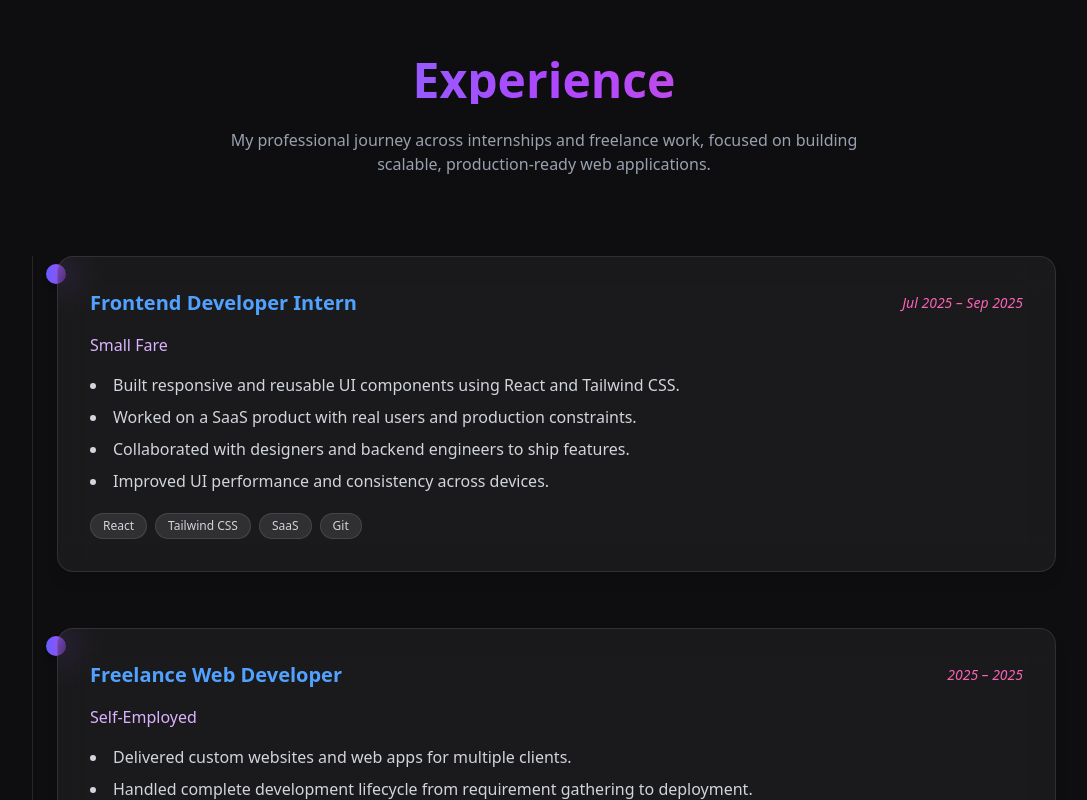
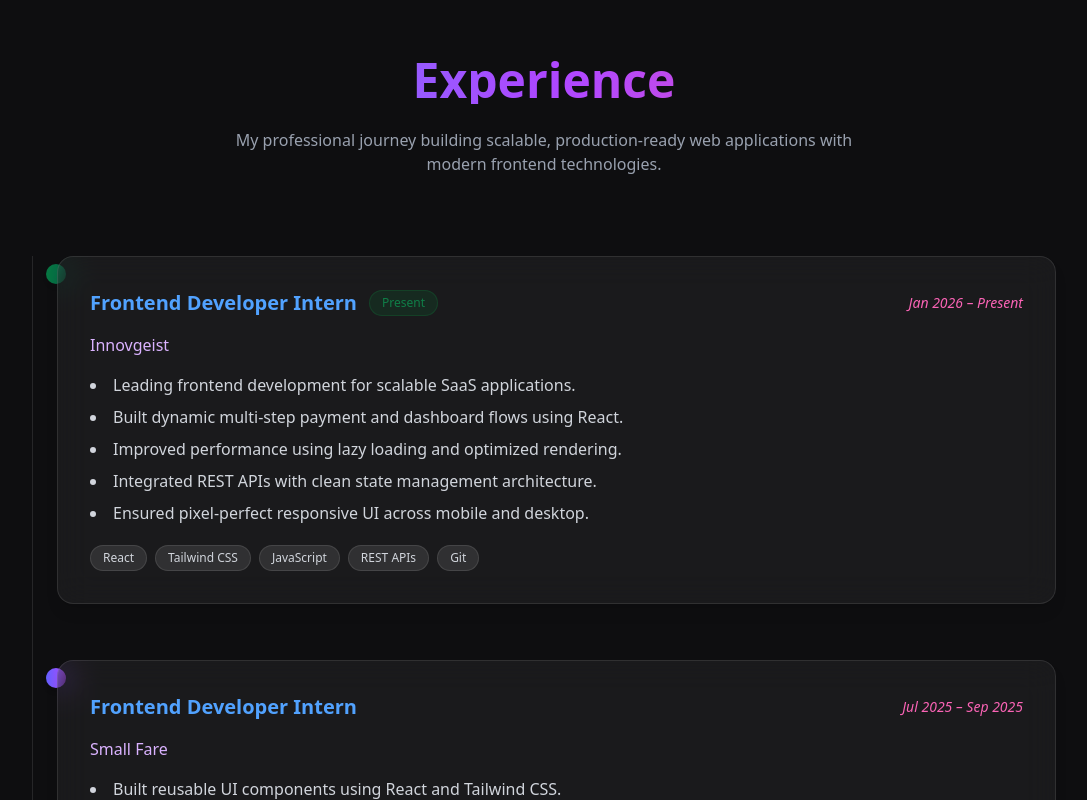
Before and after one commit to nikilkumarks/My_portfolio, a React (Vite) app: page / in a window 1280 px wide. Shown: the part 4660-5460 px from the top of the page, without its empty margins (96-1183 px from the left). Built offline with nearby package versions, Linux system fonts and the light colour scheme.

Commit message:
some add on's

```diff
--- a/src/components/Experience.jsx
+++ b/src/components/Experience.jsx
@@ -4,23 +4,39 @@
 const experiences = [
   {
     role: "Frontend Developer Intern",
+    company: "Innovgeist",
+    duration: "Jan 2026 – Present",
+    current: true,
+    highlights: [
+      "Leading frontend development for scalable SaaS applications.",
+      "Built dynamic multi-step payment and dashboard flows using React.",
+      "Improved performance using lazy loading and optimized rendering.",
+      "Integrated REST APIs with clean state management architecture.",
+      "Ensured pixel-perfect responsive UI across mobile and desktop.",
+    ],
+    tech: ["React", "Tailwind CSS", "JavaScript", "REST APIs", "Git"],
+  },
+  {
+    role: "Frontend Developer Intern",
     company: "Small Fare",
     duration: "Jul 2025 – Sep 2025",
+    current: false,
     highlights: [
-      "Built responsive and reusable UI components using React and Tailwind CSS.",
+      "Built reusable UI components using React and Tailwind CSS.",
       "Worked on a SaaS product with real users and production constraints.",
       "Collaborated with designers and backend engineers to ship features.",
-      "Improved UI performance and consistency across devices.",
+      "Improved UI consistency and cross-device responsiveness.",
     ],
     tech: ["React", "Tailwind CSS", "SaaS", "Git"],
   },
   {
     role: "Freelance Web Developer",
     company: "Self-Employed",
-    duration: "2025 – 2025",
+    duration: "2025",
+    current: false,
     highlights: [
       "Delivered custom websites and web apps for multiple clients.",
-      "Handled complete development lifecycle from requirement gathering to deployment.",
+      "Managed full development lifecycle from requirement gathering to deployment.",
       "Focused on clean UI, responsiveness, and performance optimization.",
       "Deployed projects using Vercel, Netlify, and Render.",
     ],
@@ -34,8 +50,6 @@
       id="experience"
       className="relative py-28 px-6 sm:px-10 lg:px-20 bg-[#0e0e10] text-white min-h-screen overflow-hidden"
     >
-
-
       <div className="relative z-10 max-w-5xl mx-auto">
         {/* Heading */}
         <motion.h2
@@ -57,8 +71,8 @@
           viewport={{ once: true }}
           className="text-center text-gray-400 max-w-2xl mx-auto mb-20"
         >
-          My professional journey across internships and freelance work, focused
-          on building scalable, production-ready web applications.
+          My professional journey building scalable, production-ready web
+          applications with modern frontend technologies.
         </motion.p>
 
         {/* Timeline */}
@@ -73,14 +87,29 @@
               className="relative"
             >
               {/* Timeline Dot */}
-              <span className="absolute -left-[11px] top-2 w-5 h-5 rounded-full bg-gradient-to-r from-indigo-500 to-purple-500 shadow-md" />
+              <span
+                className={`absolute -left-[11px] top-2 w-5 h-5 rounded-full shadow-md
+                ${exp.current
+                    ? "bg-gradient-to-r from-green-400 to-emerald-500 animate-pulse"
+                    : "bg-gradient-to-r from-indigo-500 to-purple-500"
+                  }`}
+              />
 
               {/* Card */}
-              <div className="backdrop-blur-lg bg-white/5 border border-white/10 rounded-2xl p-6 sm:p-8 shadow-lg">
+              <div className="backdrop-blur-lg bg-white/5 border border-white/10 rounded-2xl p-6 sm:p-8 shadow-lg hover:shadow-xl transition-all duration-300 hover:scale-[1.02]">
                 <div className="flex flex-col sm:flex-row sm:items-center sm:justify-between gap-2 mb-4">
-                  <h3 className="text-xl font-semibold text-blue-400">
-                    {exp.role}
-                  </h3>
+                  <div className="flex items-center gap-3">
+                    <h3 className="text-xl font-semibold text-blue-400">
+                      {exp.role}
+                    </h3>
+
+                    {exp.current && (
+                      <span className="text-xs px-3 py-1 rounded-full bg-green-500/20 text-green-400 border border-green-500/30 animate-pulse">
+                        Present
+                      </span>
+                    )}
+                  </div>
+
                   <span className="text-sm text-pink-400 italic">
                     {exp.duration}
                   </span>
@@ -100,7 +129,7 @@
                   {exp.tech.map((tech) => (
                     <span
                       key={tech}
-                      className="text-xs px-3 py-1 rounded-full bg-white/10 border border-white/10 text-gray-300"
+                      className="text-xs px-3 py-1 rounded-full bg-white/10 border border-white/10 text-gray-300 hover:bg-white/20 transition"
                     >
                       {tech}
                     </span>
```
